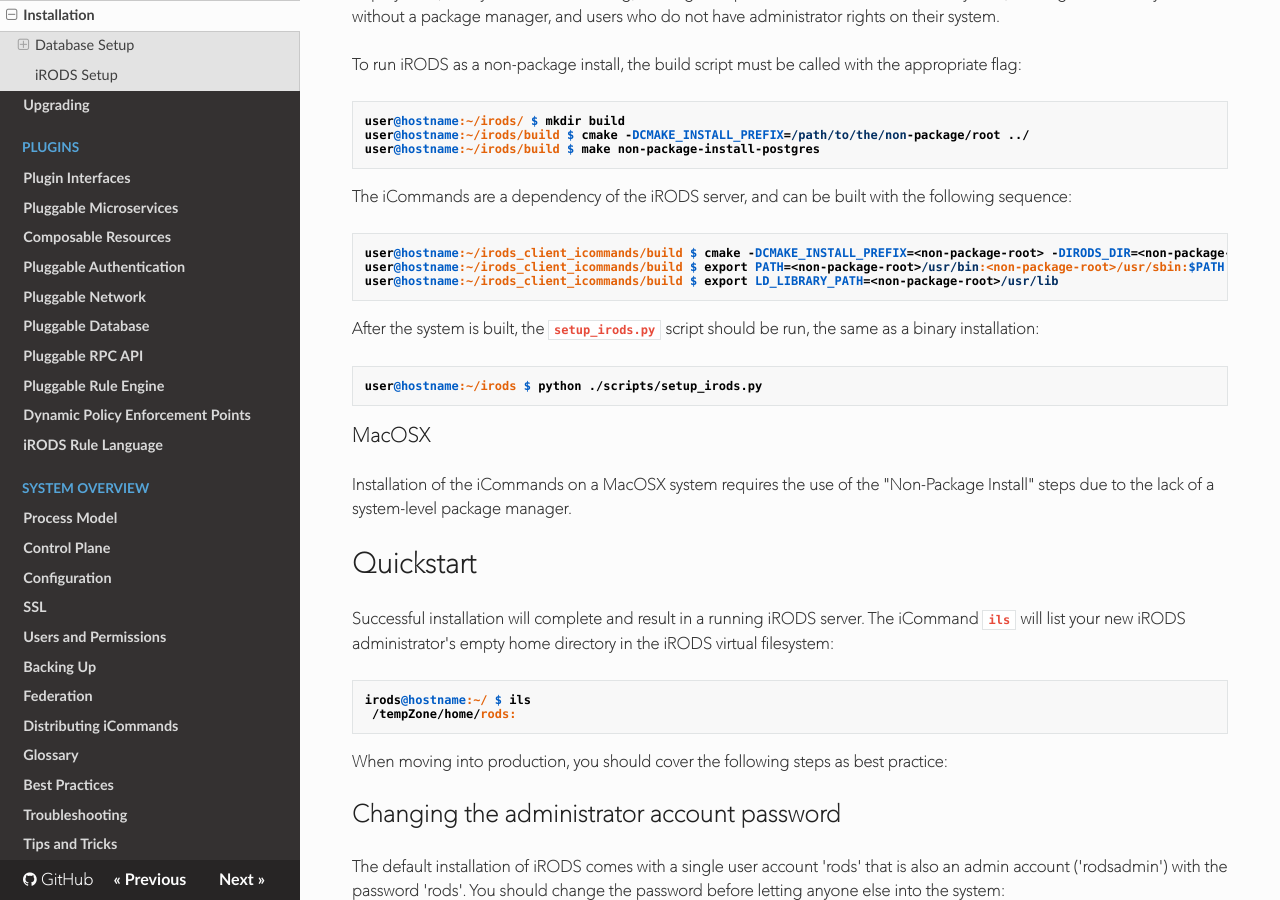
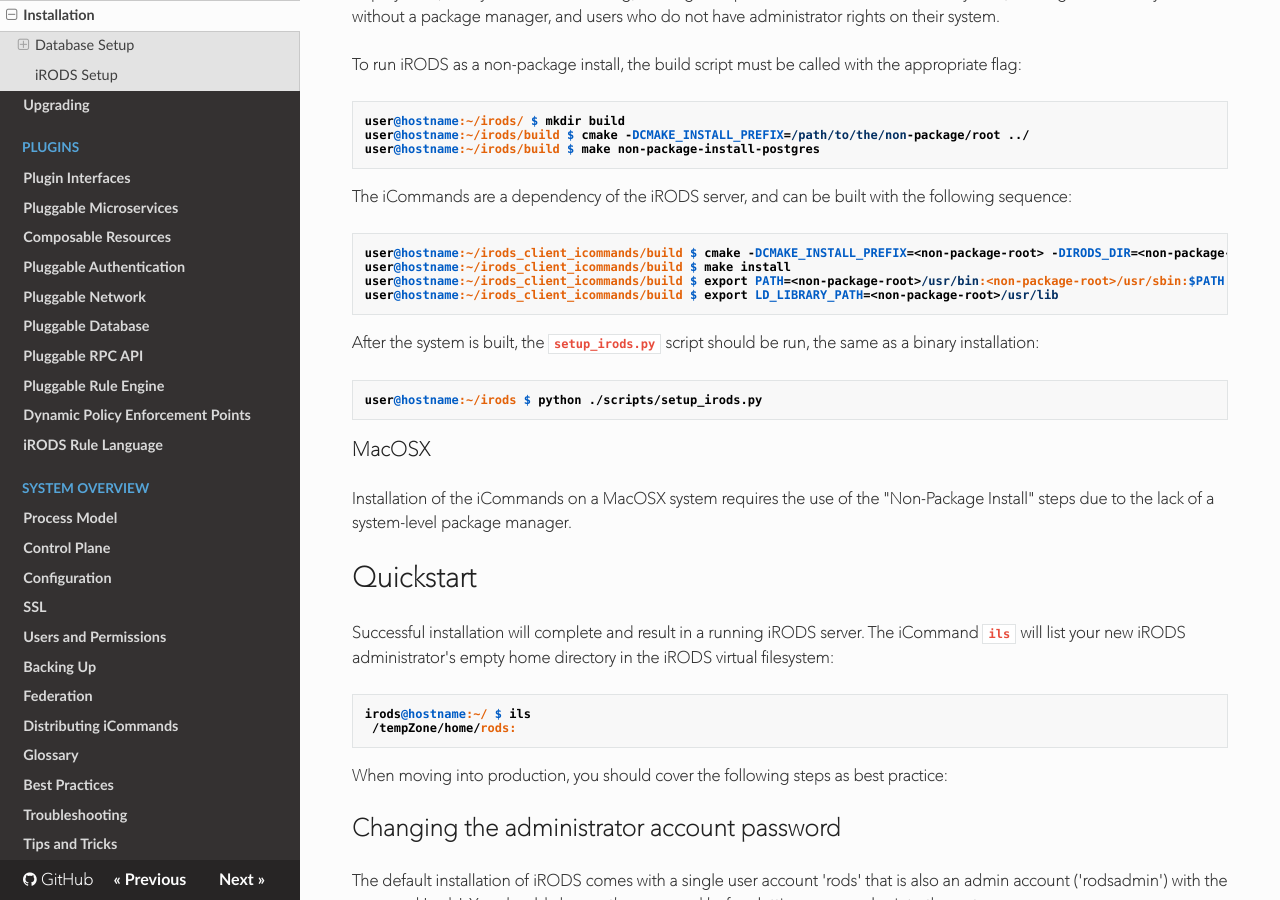
Before and after one commit to irods/irods_docs, an MkDocs documentation site: the page built from docs/getting_started/installation.md, in a window 1280 px wide and 900 px high, scrolled down 3798 px. Built offline with MkDocs 1.6.1, drawn with Linux system fonts in a browser that asks for light colours; nearby versions of some CDN libraries; old or Windows-style settings are respelled for this version of MkDocs.

Commit message:
add 'make install' for non-package install of icommands

```diff
--- a/docs/getting_started/installation.md
+++ b/docs/getting_started/installation.md
@@ -180,6 +180,7 @@
 
 ~~~
 user@hostname:~/irods_client_icommands/build $ cmake -DCMAKE_INSTALL_PREFIX=<non-package-root> -DIRODS_DIR=<non-package-root>/usr/lib/irods/cmake ../
+user@hostname:~/irods_client_icommands/build $ make install
 user@hostname:~/irods_client_icommands/build $ export PATH=<non-package-root>/usr/bin:<non-package-root>/usr/sbin:$PATH
 user@hostname:~/irods_client_icommands/build $ export LD_LIBRARY_PATH=<non-package-root>/usr/lib
 ~~~
```
